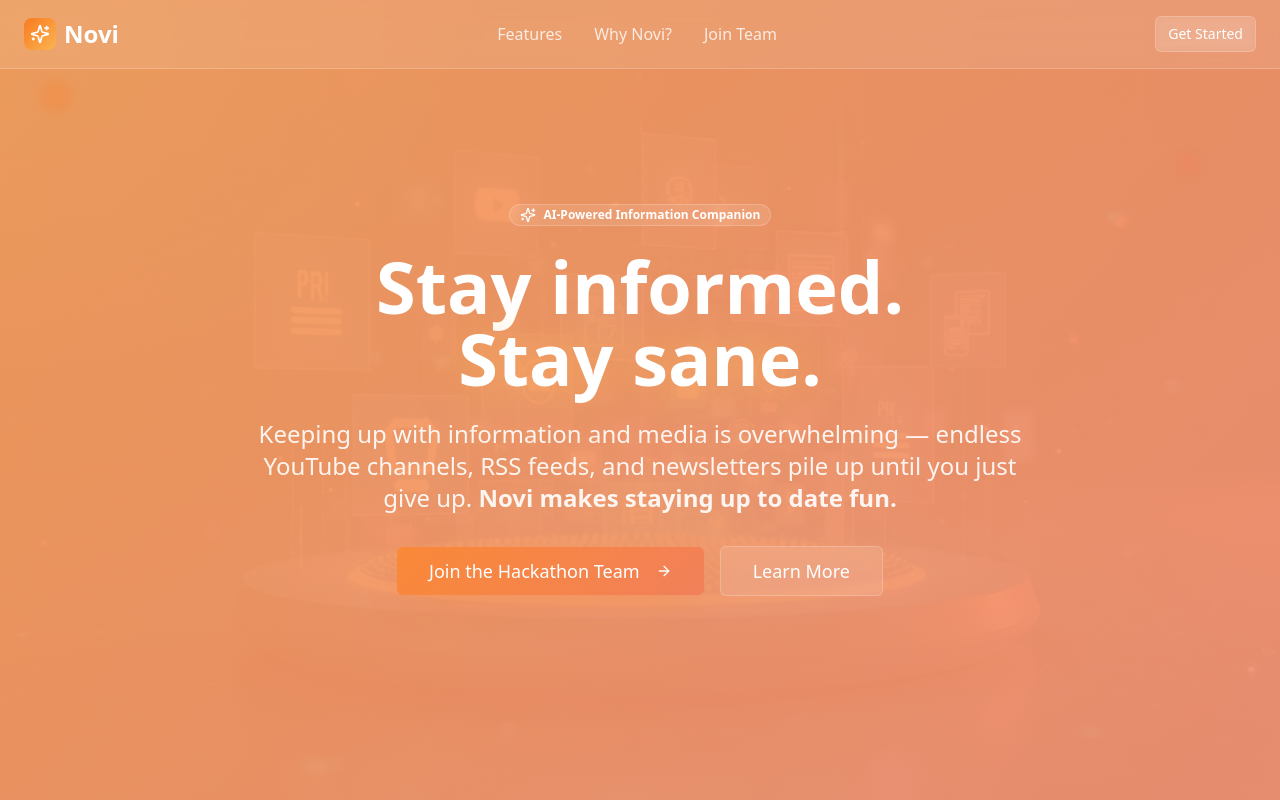
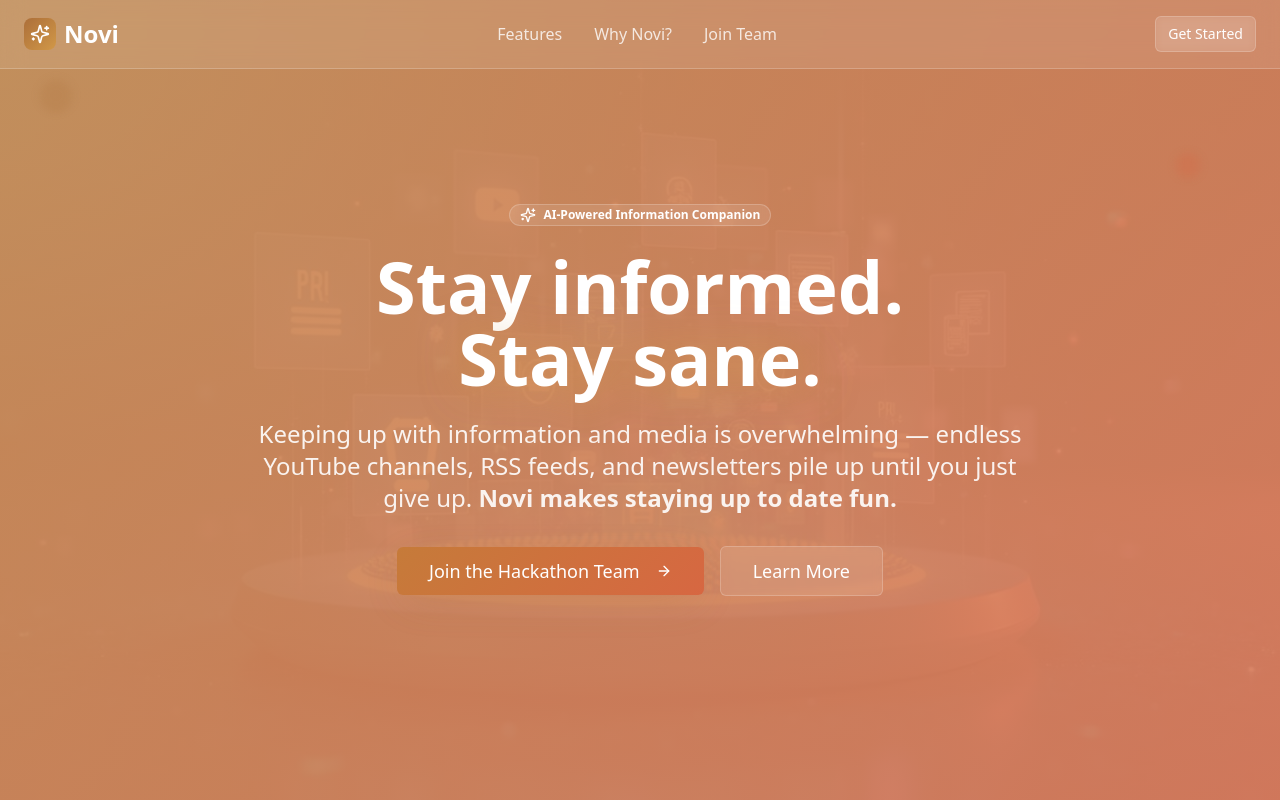
Before and after one commit to emilykangdev/novi-landing, a React (Vite) app: page / in a window 1280 px wide. Shown: the top 800 px of the page. Built offline with nearby package versions, Linux system fonts and the light colour scheme.

Commit message:
Update color theme

```diff
--- a/src/index.css
+++ b/src/index.css
@@ -17,21 +17,21 @@
     --popover: 0 0% 100%;
     --popover-foreground: 220 15% 15%;
 
-    /* Primary: Warm sunset orange for Novi brand */
-    --primary: 25 95% 55%;
+    /* Primary: Warm gruvbox brown for Novi brand */
+    --primary: 28 50% 45%;
     --primary-foreground: 0 0% 100%;
-    --primary-glow: 35 95% 65%;
+    --primary-glow: 35 60% 55%;
 
     /* Secondary: Soft warm complement */
-    --secondary: 35 40% 95%;
-    --secondary-foreground: 25 85% 35%;
+    --secondary: 35 25% 92%;
+    --secondary-foreground: 28 45% 35%;
 
-    /* Muted tones with warmth */
-    --muted: 30 20% 96%;
-    --muted-foreground: 30 15% 45%;
+    /* Muted tones with earthy warmth */
+    --muted: 30 15% 94%;
+    --muted-foreground: 30 10% 50%;
 
-    /* Accent: Warm coral for highlights */
-    --accent: 15 85% 65%;
+    /* Accent: Warm terracotta for highlights */
+    --accent: 15 65% 55%;
     --accent-foreground: 0 0% 100%;
 
     --destructive: 0 75% 55%;
@@ -39,17 +39,17 @@
 
     --border: 220 15% 90%;
     --input: 220 15% 90%;
-    --ring: 25 95% 55%;
+    --ring: 28 50% 45%;
 
     /* Custom design tokens for Novi */
-    --gradient-primary: linear-gradient(135deg, hsl(25 95% 55%), hsl(35 95% 65%));
-    --gradient-hero: linear-gradient(135deg, hsl(25 95% 60%), hsl(15 85% 65%));
-    --gradient-subtle: linear-gradient(180deg, hsl(30 25% 98%), hsl(35 30% 96%));
-    --gradient-card: linear-gradient(145deg, hsl(0 0% 100%), hsl(35 25% 98%));
+    --gradient-primary: linear-gradient(135deg, hsl(28 50% 45%), hsl(35 60% 55%));
+    --gradient-hero: linear-gradient(135deg, hsl(28 55% 50%), hsl(15 65% 55%));
+    --gradient-subtle: linear-gradient(180deg, hsl(30 15% 97%), hsl(35 20% 95%));
+    --gradient-card: linear-gradient(145deg, hsl(0 0% 100%), hsl(35 15% 97%));
 
     /* Shadows with brand color */
-    --shadow-primary: 0 10px 40px -10px hsl(25 95% 55% / 0.3);
-    --shadow-glow: 0 0 60px hsl(35 95% 65% / 0.4);
+    --shadow-primary: 0 10px 40px -10px hsl(28 50% 45% / 0.3);
+    --shadow-glow: 0 0 60px hsl(35 60% 55% / 0.4);
     --shadow-card: 0 4px 20px -4px hsl(220 15% 15% / 0.1);
     --shadow-hover: 0 8px 30px -8px hsl(220 15% 15% / 0.15);
 
@@ -180,6 +180,6 @@
 
   /* Glow effect */
   .glow-primary {
-    filter: drop-shadow(0 0 20px hsl(35 95% 65% / 0.6));
+    filter: drop-shadow(0 0 20px hsl(35 60% 55% / 0.6));
   }
 }
```
